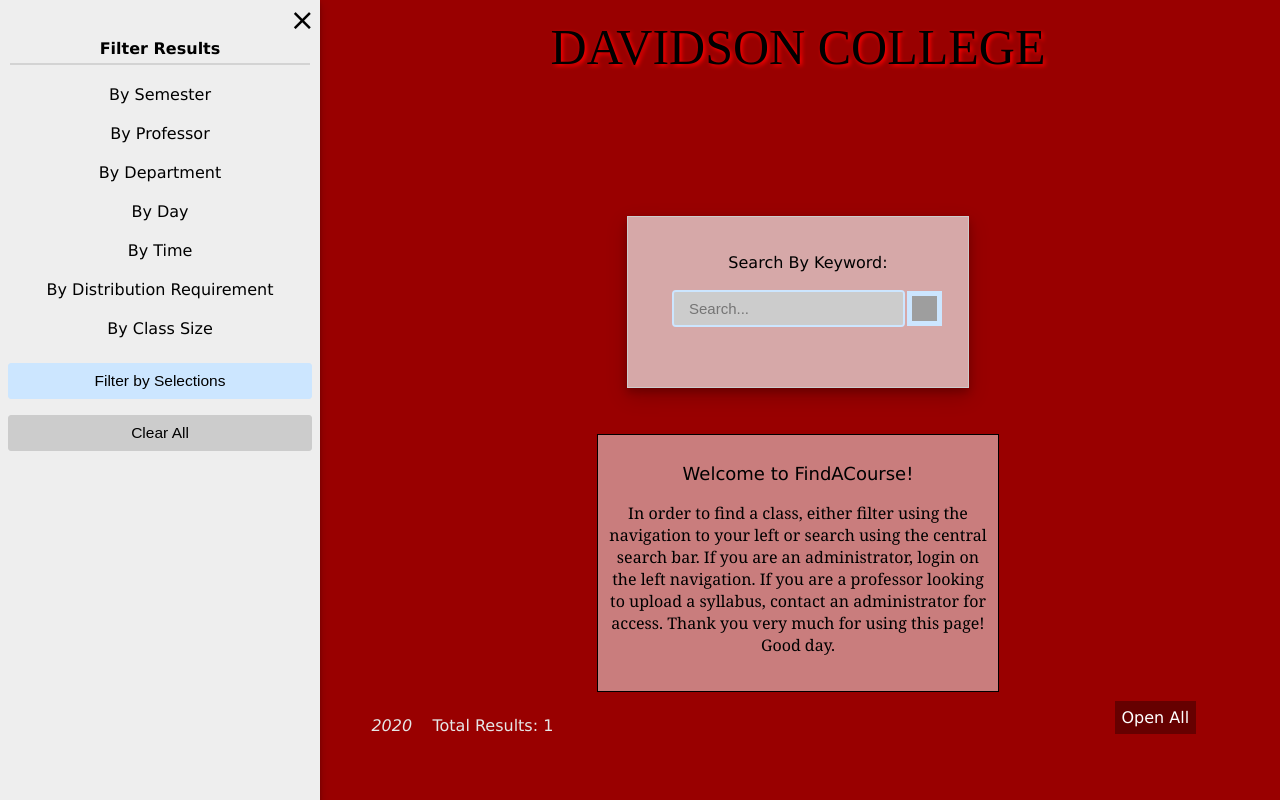
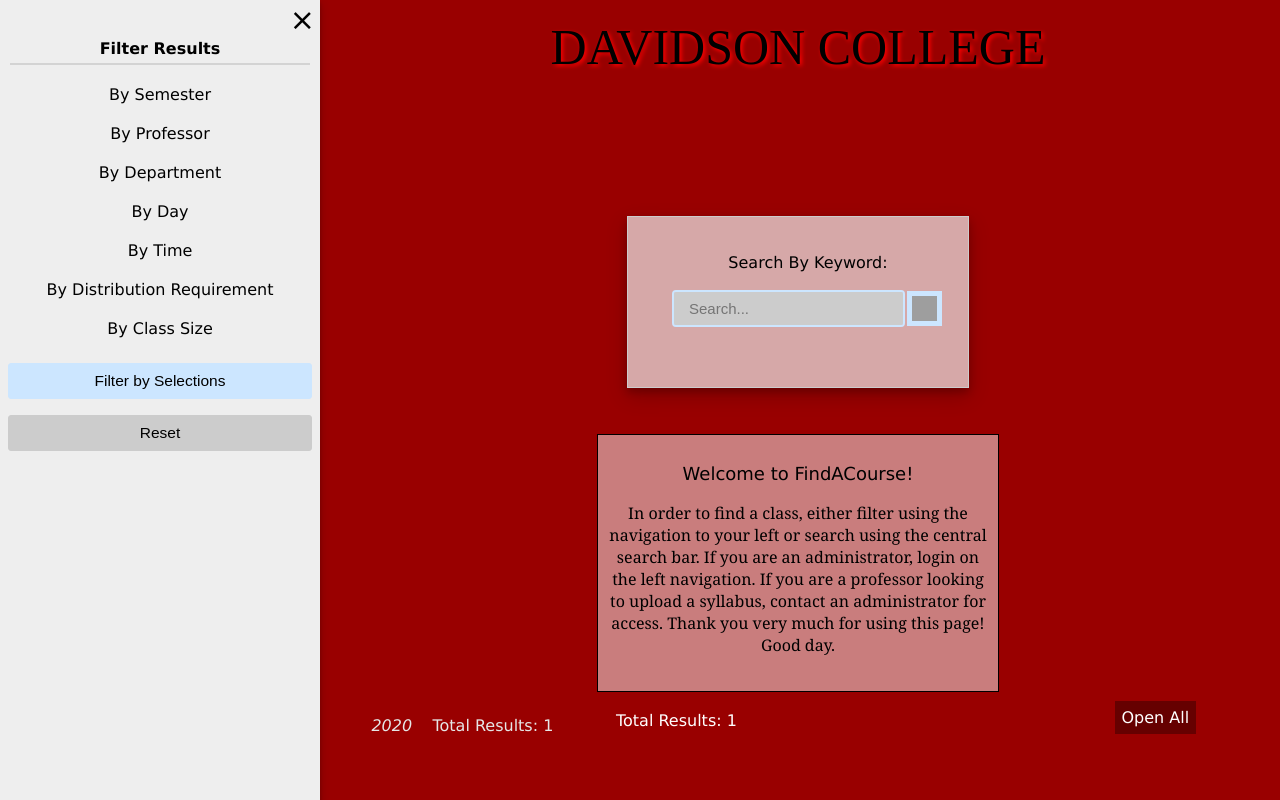
Before and after one commit to kawilliams/new-db-Pronto-Flask, a Flask app: template templates/search.html in a window 1280 px wide. Run offline with Flask 2, Linux system fonts and the light colour scheme; the template is opened without the code that fills it: most values are stand-ins (such as "Sample title", 1, 10 or a date in 2020); some libraries are stand-ins or nearby versions; grey boxes are pictures that could not be loaded.

Commit message:
Update search.html

```diff
--- a/templates/search.html
+++ b/templates/search.html
@@ -134,7 +134,8 @@
 					border-radius:3px;
 					font-size:14px;
 					margin:10px;
-					margin-top:10px;
+					margin-top:5px;
+					margin-bottom:2px;
 					background-color:#eeeeee;
 				}
 				#prof_search_id:focus{
@@ -145,13 +146,13 @@
 					width:90%;
 					margin:0 auto;
 					text-align:left;
-					height:250px;
+					height:180px;
    					overflow:scroll;
    					overflow-x:hidden;
 				}
 				#prof_list p{
 					display:block;
-					padding:10px;
+					padding:6px;
 					border-bottom:2px solid #e6e6e6;
 					width:100% - 7px;
 					margin:0px;
@@ -167,6 +168,7 @@
 				}
 				#dept_table td{
 					width:33%;
+					font-size:14px;
 				}
 				.dept_text:hover, .dist_text:hover{
 					cursor:help;
@@ -200,12 +202,14 @@
 				li{
 					display:block;
 					padding:5px;
+					font-size:14px;
 				}
 				.distr-half{
 					text-align:left;
 				}
 				.distr_choice{
 					margin-bottom:5px;
+					font-size:14px;
 				}
 				.class_size_li{
 					margin-left:30%;
@@ -334,8 +338,8 @@
 					font-size:17px;
 					color:white;
 					text-align: center;
-					margin-top:30px;
-					display:none;
+					margin-top:50px;
+					z-index:2;
 				}
 				#results{
 				  background-color:white;
@@ -442,6 +446,13 @@
 					padding:7px;
 					cursor:pointer;
 				}
+				#result_count{
+					color:white;
+					margin:0px;
+					float:left;
+					margin-top:20px;
+					margin-left:5%;
+				}
 
 				@media only screen and (max-width:1200px){
 					#filter{
@@ -526,6 +537,10 @@
 					label.style.color = 'black';
 					checkbox.checked = false;
 				}
+
+				document.getElementById('from-class-size-select').options[0].selected = true;
+				var toSelect = document.getElementById('to-class-size-select');
+				toSelect.options[toSelect.length - 1].selected = true;
 			}
 
 			/*------------------------Professor Search Function----------------------*/
@@ -791,7 +806,7 @@
 
 			<div class="accordion">
 				<p class="accordion-header" onclick="toggleAcc('prof-acc-content');">By Professor</p>
-				<div id="prof-acc-content" class="accordion-content filter_card">
+				<div id="prof-acc-content" style="font-size:14px;" class="accordion-content filter_card">
 						<input type="text" oninput="filterProfs()" name="prof_search" id="prof_search_id" placeholder="Search for a professor"/>
 						<div> <!-- placeholder -->
 						<div> <!-- placeholder -->
@@ -979,7 +994,7 @@
 
 		<input type="submit" onclick="createQueryStr()" class="filter_button" value="Filter by Selections">
 		</form>
-		<input type="button" class="filter_button" id="clear-btn" value="Clear All" onclick="clearAll();">
+		<input type="button" class="filter_button" id="clear-btn" value="Reset" onclick="clearAll();">
 		</div> <!-- End filter -->
 
 		<p id="menu-icon" onclick="toggleFilter(false);">&#9776;</p>
@@ -1023,13 +1038,20 @@
 
 		{% if chosen_year and not message %}
 			<p id="displayed_yr"><i>{{chosen_year}}</i>
+
+			{% if result_count %}
+				<span>&nbsp;&nbsp;&nbsp;Total Results: {{result_count}}</span>
+			{% endif %}
+			</p>
 		{% endif %}
 
 		{% if result_count %}
-			&nbsp;&nbsp;&nbsp;Total Results: {{result_count}}
+			<span id="result_count">&nbsp;&nbsp;&nbsp;Total Results: {{result_count}}</span>
 		{% endif %}
-		</p>
+
+		{% if not message %}
 		<span id="open-close-btn" onclick="toggleOpenCloseBtn();">Open All</span>
+		{% endif %}
 
 		{% if message %}
 			<p id="error_msg">{{message}}</p>
```
